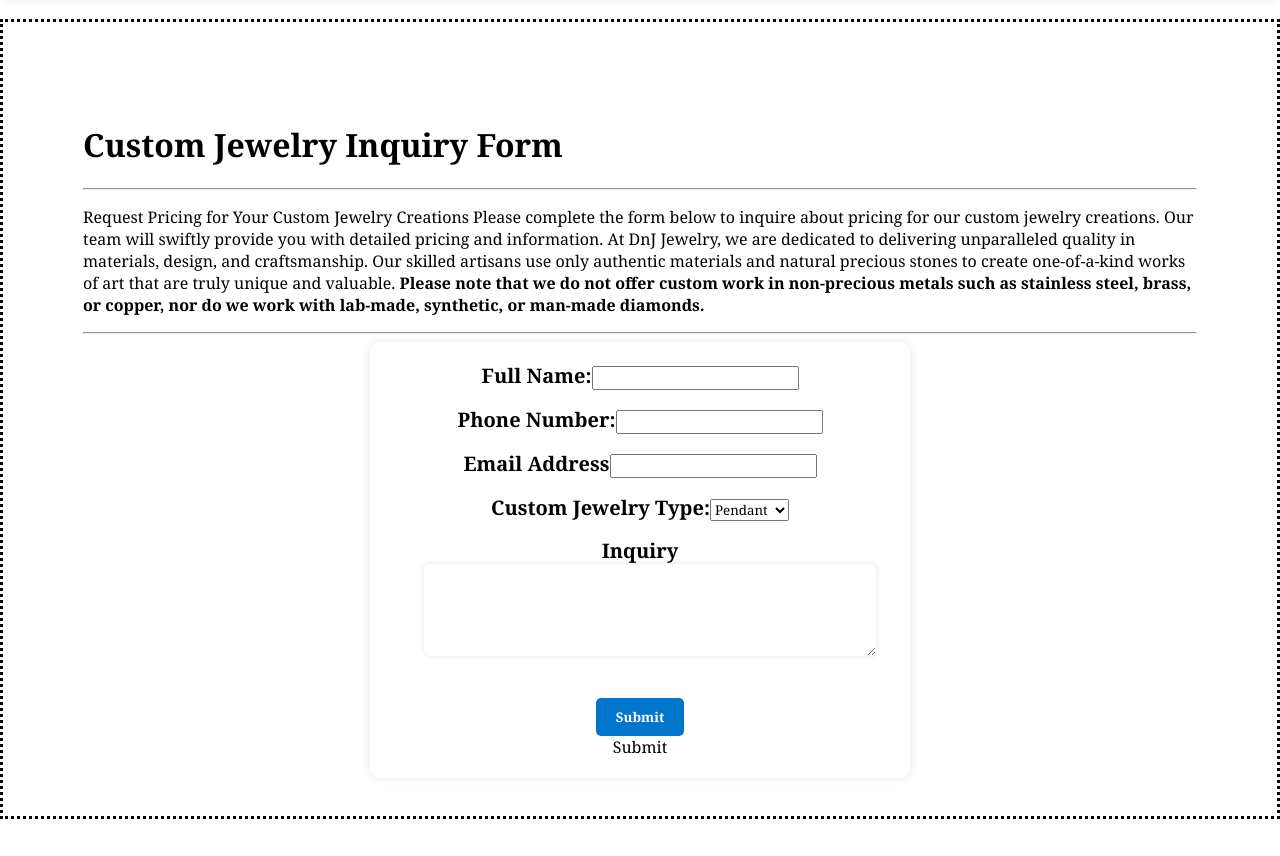
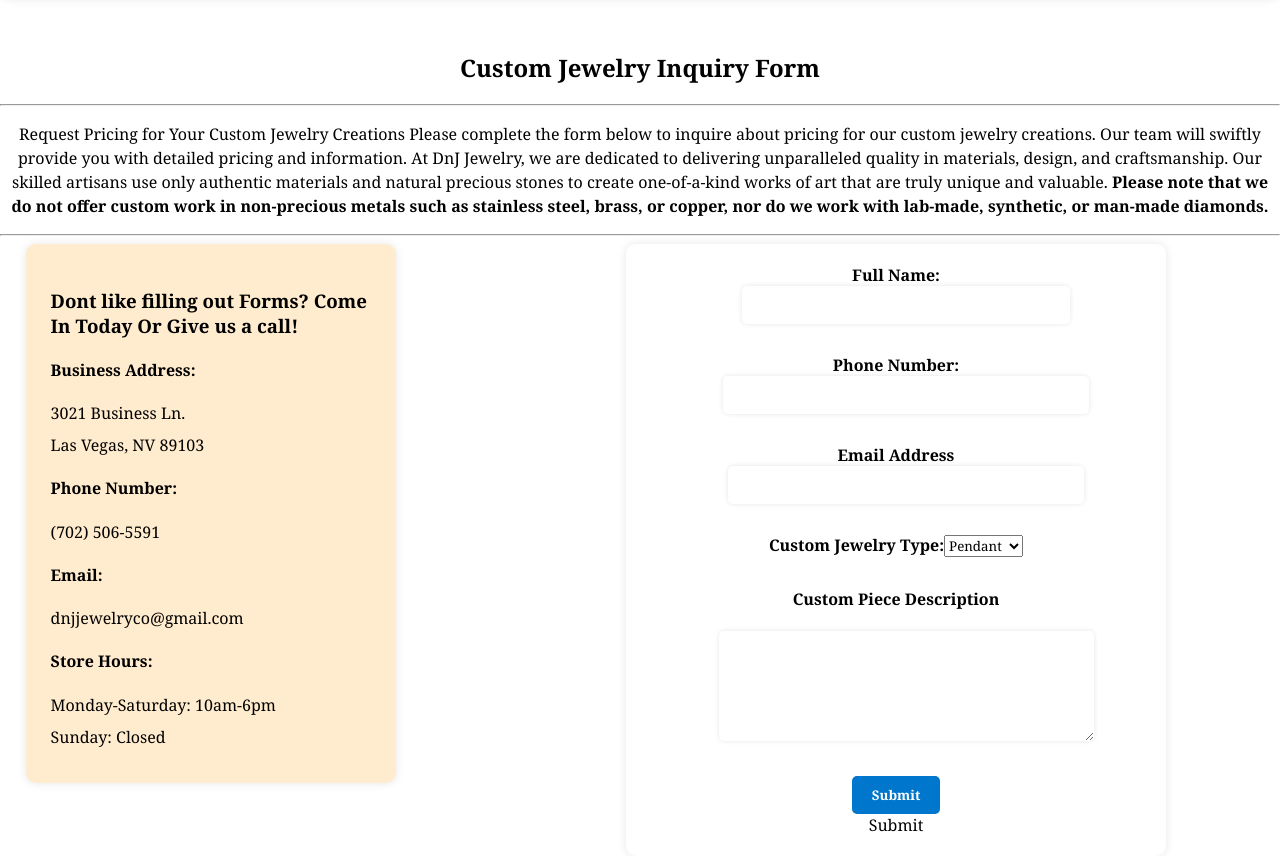
Before and after one commit to hulaus/DNJ-Jewelry-Repair, a React (Create React App) app in the folder dnj-jewelry/: page /Custom in a window 1280 px wide. Shown: the part 2025-2881 px from the top of the page. Before the commit the page ends 2844 px from the top, so only its background shows below. Built offline with nearby package versions, Linux system fonts and the light colour scheme.

Commit message:
changed style to the custom inquiry form and added the business information next to form as well. Also added new pictures to images directory

```diff
--- a/dnj-jewelry/src/App.css
+++ b/dnj-jewelry/src/App.css
@@ -244,23 +244,31 @@ box-shadow: 0px 0px 10px rgba(0, 0, 0, 0.1);
 }
 
 /* This section is for the form in the Custom Pieces File*/
-.formCustom{
-  min-width: 100%;
-  height: 50rem;
-  border: dotted black;
-  box-sizing: border-box;
-  margin: 0;
-  padding: 5rem;
-  position: relative;
-  /* border: 1px solid red; */
+.ContactUsParagraph {
+  font-size: 16px;
+  line-height: 1.5;
+  text-align: center;
 }
 
-.formCustom label {
-  display: block;
-  text-align: center;
-  font-size: 20px;
-  margin: 0 0 2vh 0
+.ContactUsInfoCustom{
+  width: 25%;
+  margin-left: 2%;
+  background-color: blanchedalmond;
+  border-radius: 10px;
+  box-shadow: 0px 0px 10px rgba(0, 0, 0, 0.1);
+  padding: 25px;
 }
+
+
+.ContactUsInfoCustom h4 {
+  font-weight: bold;
+}
+
+.ContactUsInfoCustom p{
+  margin: 0;
+  margin-bottom: 10px
+}
+
 /* Sizing Conventions */
 
 /* This is for the Footer(Social Links)*/
--- a/dnj-jewelry/src/components/customForm.jsx
+++ b/dnj-jewelry/src/components/customForm.jsx
@@ -54,9 +54,9 @@ function Customform() {
 
     return (
         <>
-            <h1>Custom Jewelry Inquiry Form</h1>
+            <h2 className="ContactUsHeader" style={{textAlign:'center'}}>Custom Jewelry Inquiry Form</h2>
             <hr />
-            <p>
+            <p className="ContactUsParagraph">
                 Request Pricing for Your Custom Jewelry Creations
                 Please complete the form below to inquire about pricing for our custom jewelry creations.
                 Our team will swiftly provide you with detailed pricing and information.
@@ -66,20 +66,22 @@ function Customform() {
             </p>
             <hr />
             {/* Was <form onSubmit={handleSumbit}> */}
-            <form onSubmit={handleSubmit}>
-                <label>
+            <div className="ContactUsContainer">
+          <div className="ContactUsForm">
+            <form onSubmit={handleSubmit} className="FormInCustom">
+                <label for="name">
                     Full Name:
-                    <input type="string" name="First Name" id="name" value={name} onChange={e => setName(e.target.value)} />
+                    <input type="text" className="form-control" name="name" id="name" value={name} onChange={e => setName(e.target.value)} required/>
                 </label>
-                <label>
+                <label for="phone" >
                     Phone Number:
-                    <input type="string" name="Phone Number" id="contactNumber" value={contact} onChange={e => setContact(e.target.value)} />
+                    <input type="tel" name="Phone Number" id="contactNumber" value={contact} onChange={e => setContact(e.target.value)} required/>
                 </label>
-                <label>
+                <label for="email">
                     Email Address
-                    <input type="string" name="Email Address" id="email" value={email} onChange={e => setEmail(e.target.value)} />
+                    <input type="text" className="form-control" name="email" id="email" value={email} onChange={e => setEmail(e.target.value)} required/>
                 </label>
-                <label>
+                <label for="jewelryType">
                     Custom Jewelry Type:
                     <select value={jewelryType} onChange={e => setJewelryType(e.target.value)}>
                         {options.map((value) => (
@@ -89,17 +91,56 @@ function Customform() {
                         ))}
                     </select>
                 </label>
-                <label>
-                    Inquiry
-                    <textarea name="inquiry" id="inquiry" value={inquiry} rows={4} cols={40} onChange={handleInquiry} />
+                <label for="message">
+                    <h4>Custom Piece Description</h4>
+                    <textarea name="inquiry" id="inquiry" value={inquiry} rows={5} cols={40} onChange={handleInquiry} required/>
                 </label>
                 <button name="customInquiry" type="submit"> Submit </button>
                 {/* Added next 2 lines */}
                 {" "}
                 Submit{" "}
             </form>
+         </div>
+        <div className="ContactUsInfoCustom">
+            <h3>Dont like filling out Forms? Come In Today
+                Or Give us a call!
+            </h3>
+            <h4>Business Address:</h4>
+            <p>3021 Business Ln.</p>
+            <p>Las Vegas, NV 89103</p>
+            <h4>Phone Number:</h4>
+            <p>(702) 506-5591</p>
+            <h4>Email:</h4>
+            <p>dnjjewelryco@gmail.com</p>
+            <h4>Store Hours:</h4>
+            <p>Monday-Saturday: 10am-6pm</p>
+            <p>Sunday: Closed</p>
+          </div>
+          </div>
         </>
     )
 }
 
 export default Customform
+
+/*
+ <div class="form-group">
+                <label for="name">Name:</label>
+                <input type="text" class="form-control" id="name" name="name" required />
+              </div>
+              <div class="form-group">
+                <label for="email">Email:</label>
+                <input type="email" class="form-control" id="email" name="email" required />
+              </div>
+              <div class="form-group">
+                <label for="phone">Phone Number:</label>
+                <input type="tel" class="form-control" id="phone" name="phone" required />
+              </div>
+              <div class="form-group">
+                <label for="message">Message:</label>
+                <textarea class="form-control" id="message" name="message" rows="5" required></textarea>
+              </div>
+              <button type="submit" class="btn btn-primary">Submit</button>
+            </form>
+
+*/
```
